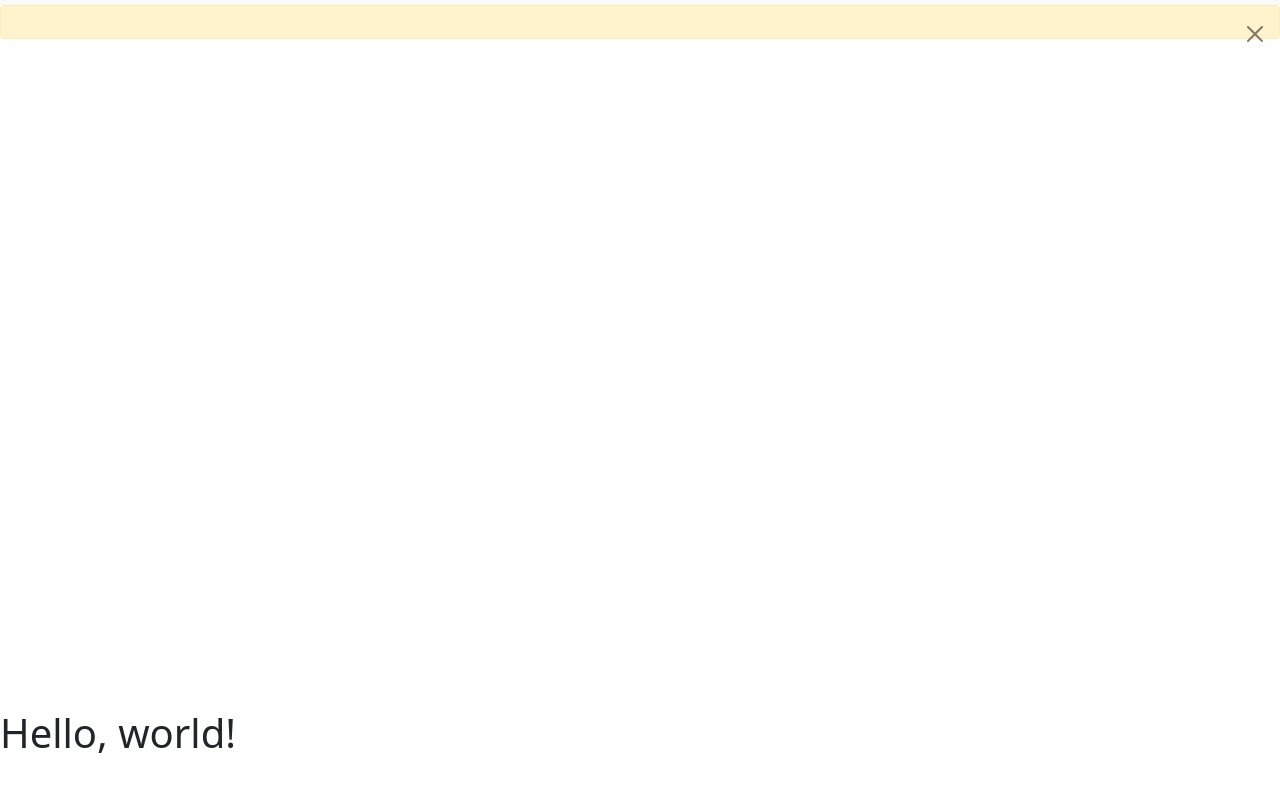
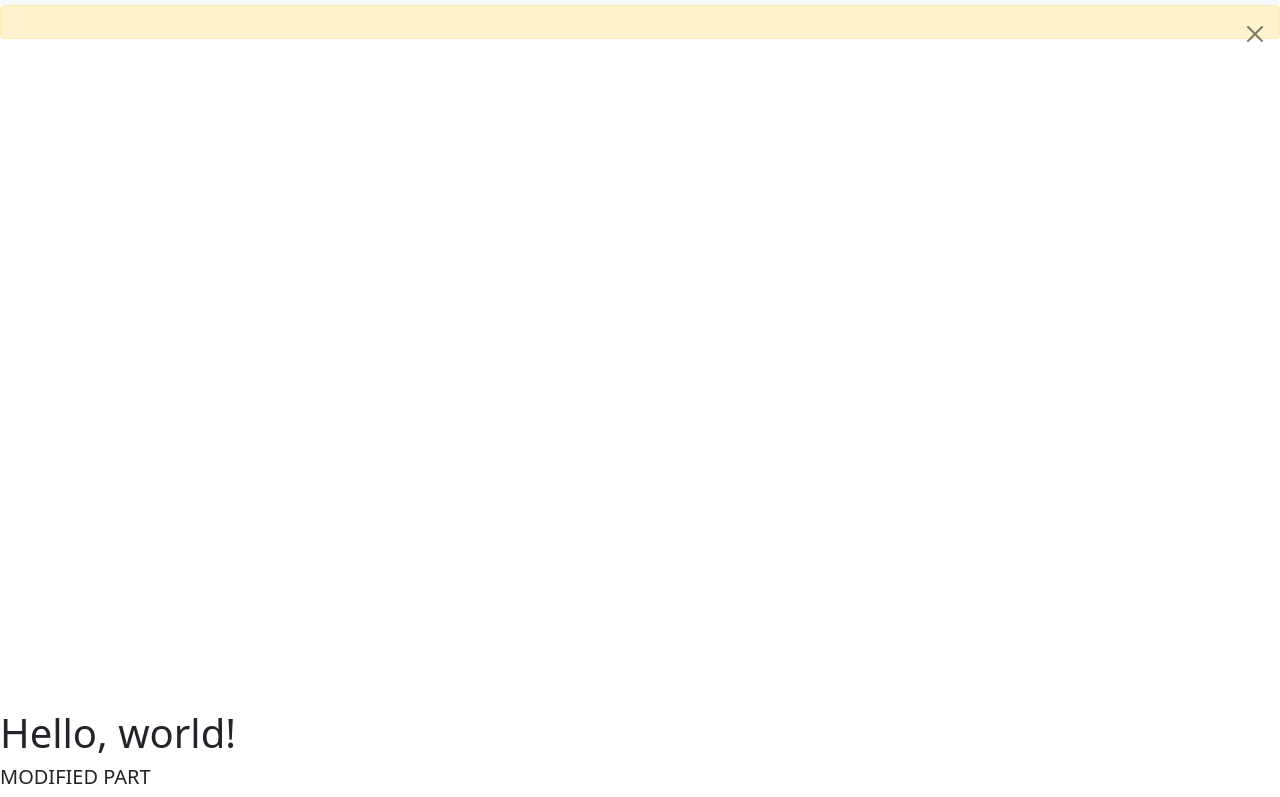
Before and after one commit to budhaprince000/Mero_Thakali_Restaurant.github.io, a plain HTML site: page index.html in a window 1280 px wide. Shown: the part 91-888 px from the top of the page. Before the commit the page ends 856 px from the top, so only its background shows below. Drawn offline with nearby package versions, Linux system fonts and the light colour scheme.

Commit message:
modified

```diff
--- a/index.html
+++ b/index.html
@@ -68,6 +68,7 @@
     <script src="https://cdn.jsdelivr.net/npm/@popperjs/core@2.10.2/dist/umd/popper.min.js" integrity="sha384-7+zCNj/IqJ95wo16oMtfsKbZ9ccEh31eOz1HGyDuCQ6wgnyJNSYdrPa03rtR1zdB" crossorigin="anonymous"></script>
     <script src="https://cdn.jsdelivr.net/npm/bootstrap@5.1.3/dist/js/bootstrap.min.js" integrity="sha384-QJHtvGhmr9XOIpI6YVutG+2QOK9T+ZnN4kzFN1RtK3zEFEIsxhlmWl5/YESvpZ13" crossorigin="anonymous"></script>
     -->
+    <h5> MODIFIED PART</h5>
 </body>
 
 </html>
```
